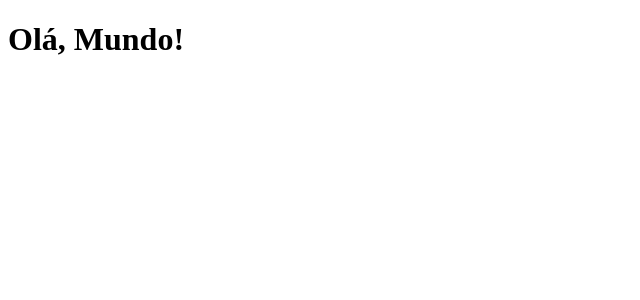
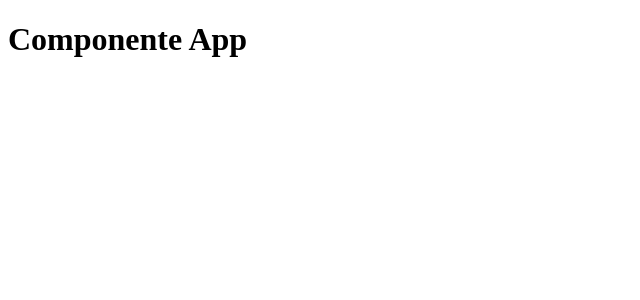
Before and after one commit to IgorPereira1997/reactBasics, a React app: page / in a window 1280 px wide. Shown: the top 300 px of the page, without its empty margins (0-640 px from the left). Built offline with nearby package versions, Linux system fonts and the light colour scheme.

Commit message:
Created first React Component

```diff
--- /dev/null
+++ b/src/App.js
@@ -0,0 +1,7 @@
+import React from "react";
+
+function App(){
+  return <h1>Componente App</h1>;
+}
+
+export default App;
--- a/src/index.js
+++ b/src/index.js
@@ -1,13 +1,12 @@
 import React from "react";
 import ReactDOM  from "react-dom";
-// const user = {  }
 
-// //Optional Chaining
-// console.log(user?.address?.street);
+import App from './App';
 
 ReactDOM.render(
-  <h1 id="greetings">
-  <span>Olá, Mundo!</span>
-  </h1>,
+  // <h1 id="greetings">
+  // <span>Olá, Mundo!</span>
+  // </h1>,
+  <App />,
   document.getElementById('root'),
 );
```
